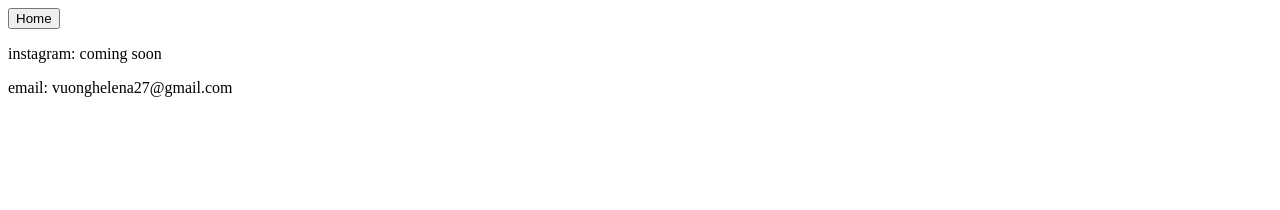
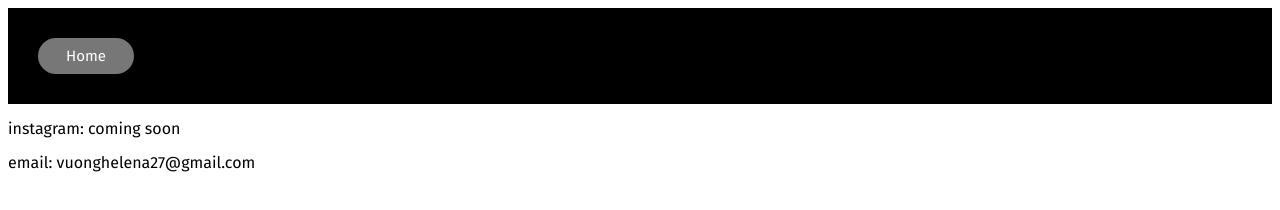
Before and after one commit to helenav275/helenavportfolio, a plain HTML site: page contact.html in a window 1280 px wide. Drawn offline with Linux system fonts and the light colour scheme; a web font is replaced by a local one.

Commit message:
Update contact.html

```diff
--- a/contact.html
+++ b/contact.html
@@ -4,7 +4,7 @@
     <meta charset="UTF-8">
     <meta name="viewport" content="width=device-width, initial-scale=1.0">
     <title>ABOUTHV</title>
-    <link rel="stylesheet" href="hv.css">
+    <link rel="stylesheet" href="aboutme.css">
     <link href="https://fonts.googleapis.com/css2?family=Fira+Sans:ital,wght@0,100;0,200;0,300;0,400;0,500;0,600;0,700;0,800;0,900;1,100;1,200;1,300;1,400;1,500;1,600;1,700;1,800;1,900&display=swap" rel="stylesheet">
     <link href="https://fonts.googleapis.com/css2?family=Capriola&family=Comic+Relief:wght@400;700&family=Nunito+Sans:ital,opsz,wght@0,6..12,200..1000;1,6..12,200..1000&family=Sansita:ital,wght@0,400;0,700;0,800;0,900;1,400;1,700;1,800;1,900&display=swap" rel="stylesheet">
 </head>
```
